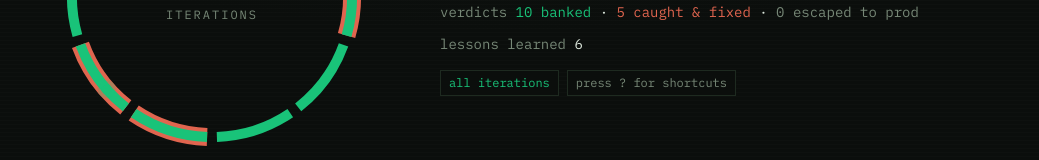
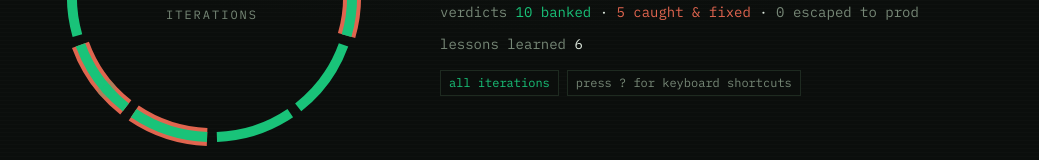
Before and after one commit to Yazan-O/ouroboros, a Next.js app: page / in a window 1280 px wide. Shown: the part 368-528 px from the top of the page, without its empty margins (120-1159 px from the left). Built offline with nearby package versions, Linux system fonts and the light colour scheme.

Commit message:
Lesson L7 + fix: shortcuts hint no longer masks its own text with an aria-label (third a11y lesson)

```diff
--- a/components/LoopPanel.tsx
+++ b/components/LoopPanel.tsx
@@ -233,11 +233,10 @@ export default function LoopPanel({
             <button
               type="button"
               data-testid="shortcuts-hint"
-              aria-label="Open keyboard shortcuts"
               onClick={() => setShortcutsOpen(true)}
               className="border border-border bg-bg px-2 py-1 text-xs text-muted focus:outline-1 focus:outline-accent"
             >
-              press ? for shortcuts
+              press ? for keyboard shortcuts
             </button>
           </div>
         </div>
--- a/data/lessons.json
+++ b/data/lessons.json
@@ -34,5 +34,11 @@
     "ts": "2026-07-07T10:45:00Z",
     "source": "iteration 9 — per-segment intro timing made the ring invisible for 3+ seconds once the loop hit 8 iterations; the tester indexed mid-intro and found no clickable arcs",
     "lesson": "Cap the total duration of data-driven entrances (budget / item count, never per-item x count); interactive controls must be visible within ~1s no matter how much the data grows."
+  },
+  {
+    "id": "L7",
+    "ts": "2026-07-07T19:20:00Z",
+    "source": "iteration 13 — the 'press ? for shortcuts' hint's aria-label ('Open keyboard shortcuts') overrode its visible text, hiding the '?' from the accessibility-tree-reading cloud tester",
+    "lesson": "A control whose visible text is the information must not carry an aria-label that omits it — the label wins in the a11y tree and hides the text from agents and screen readers. Omit it or mirror the info. (Third a11y lesson: L1 hid controls, L5 confused names, L7 hid content.)"
   }
 ]
```
Also changed, not shown: 1 other file (tests, documents, lock files or other folders).
